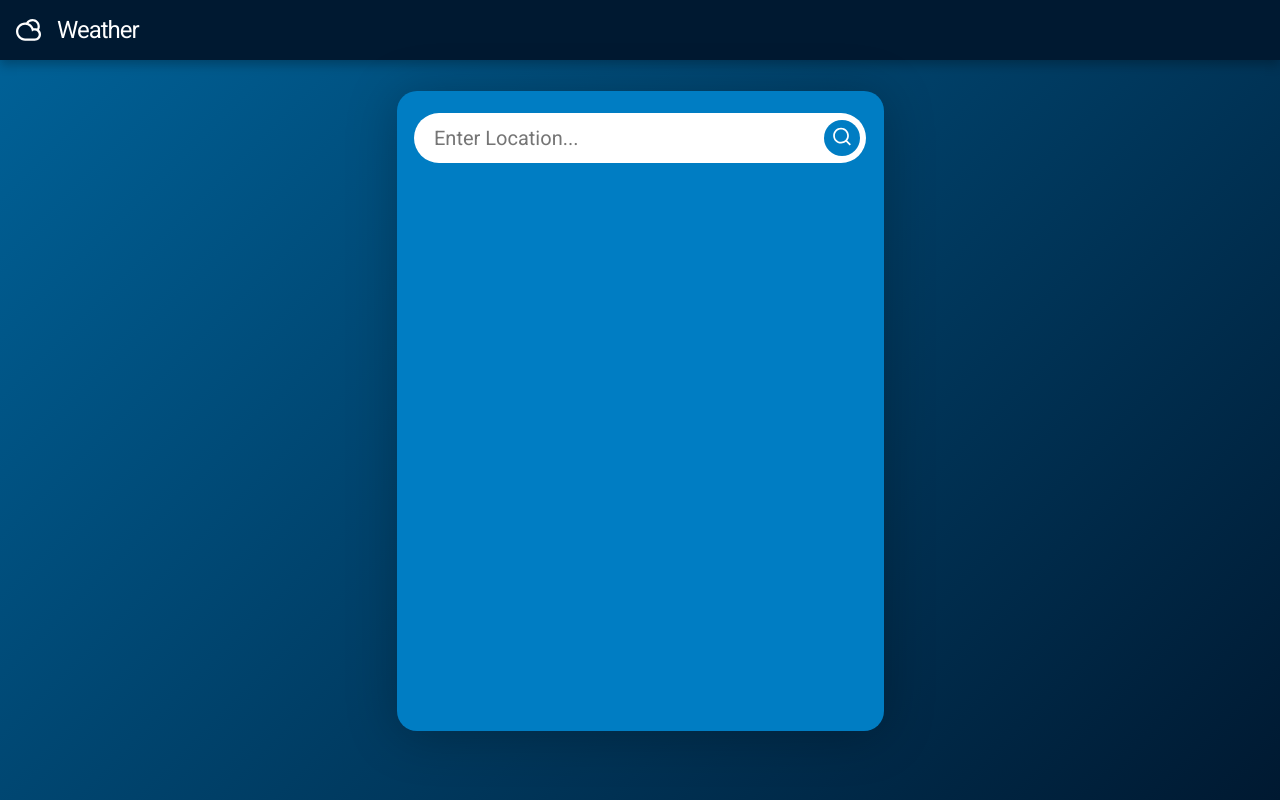
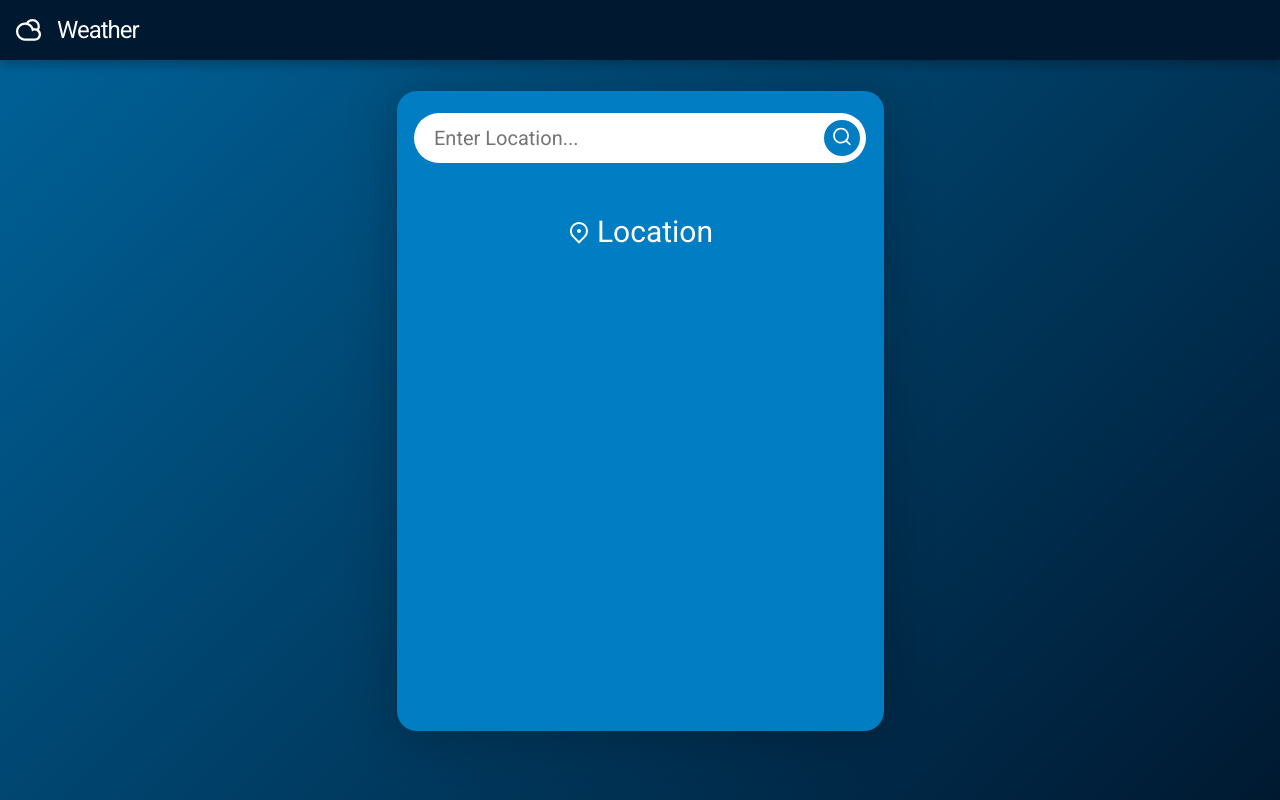
Before and after one commit to WaltsonZh/Weather, a React (Vite) app: page / in a window 1280 px wide. Built offline with nearby package versions, Linux system fonts and the light colour scheme.

Commit message:
Current component added(location)

```diff
--- a/index.html
+++ b/index.html
@@ -6,7 +6,6 @@
         <link rel="preconnect" href="https://fonts.googleapis.com" />
         <link rel="preconnect" href="https://fonts.gstatic.com" crossorigin />
         <link href="https://fonts.googleapis.com/css2?family=Roboto:wght@400&display=swap" rel="stylesheet" />
-        <link rel="stylesheet" href="/src/index.css">
         <title>Weather</title>
     </head>
     <body>
--- /dev/null
+++ b/src/components/Current.jsx
@@ -0,0 +1,13 @@
+import React from 'react'
+import location from '/images/location.svg'
+
+export default function Current() {
+    return (
+        <React.Fragment>
+            <div className='current-location'>
+                <img className='location-icon' src={location} />
+                <p className='location'>Location</p>
+            </div>
+        </React.Fragment>
+    )
+}
--- a/src/components/Frame.css
+++ b/src/components/Frame.css
@@ -9,10 +9,10 @@
     border-radius: 20px;
     box-shadow: 0px 4px 50px 0px rgba(0, 0, 0, 0.25);
     position: relative;
+
 }
 
 .searchBox {
-    display: inline-block;
     background: white;
     width: 452px;
     max-width: 95%;
@@ -40,3 +40,20 @@
 .searchBtn:hover {
     background: #001931;
 }
+
+.current-location {
+    display: flex;
+    justify-content: center;
+    align-items: center;
+    margin: 29px auto;
+    gap: 6px;
+}
+
+.location-icon {
+    width: 24px;
+}
+
+.location {
+    font-size: 30px;
+    color: white;
+}
--- a/src/components/Frame.jsx
+++ b/src/components/Frame.jsx
@@ -1,11 +1,13 @@
 import React from 'react'
 import './Frame.css'
 import Searchbar from './Searchbar'
+import Current from './Current'
 
 export default function Frame() {
     return (
         <section className='Frame'>
             <Searchbar />
+            <Current />
         </section>
     )
 }
--- a/src/index.jsx
+++ b/src/index.jsx
@@ -1,6 +1,7 @@
 import React from 'react'
 import ReactDOM from 'react-dom/client'
 import App from './App'
+import './index.css'
 
 ReactDOM.createRoot(document.getElementById('root')).render(
     <React.StrictMode>
```
Also changed, not shown: public/images/location.svg (added).
